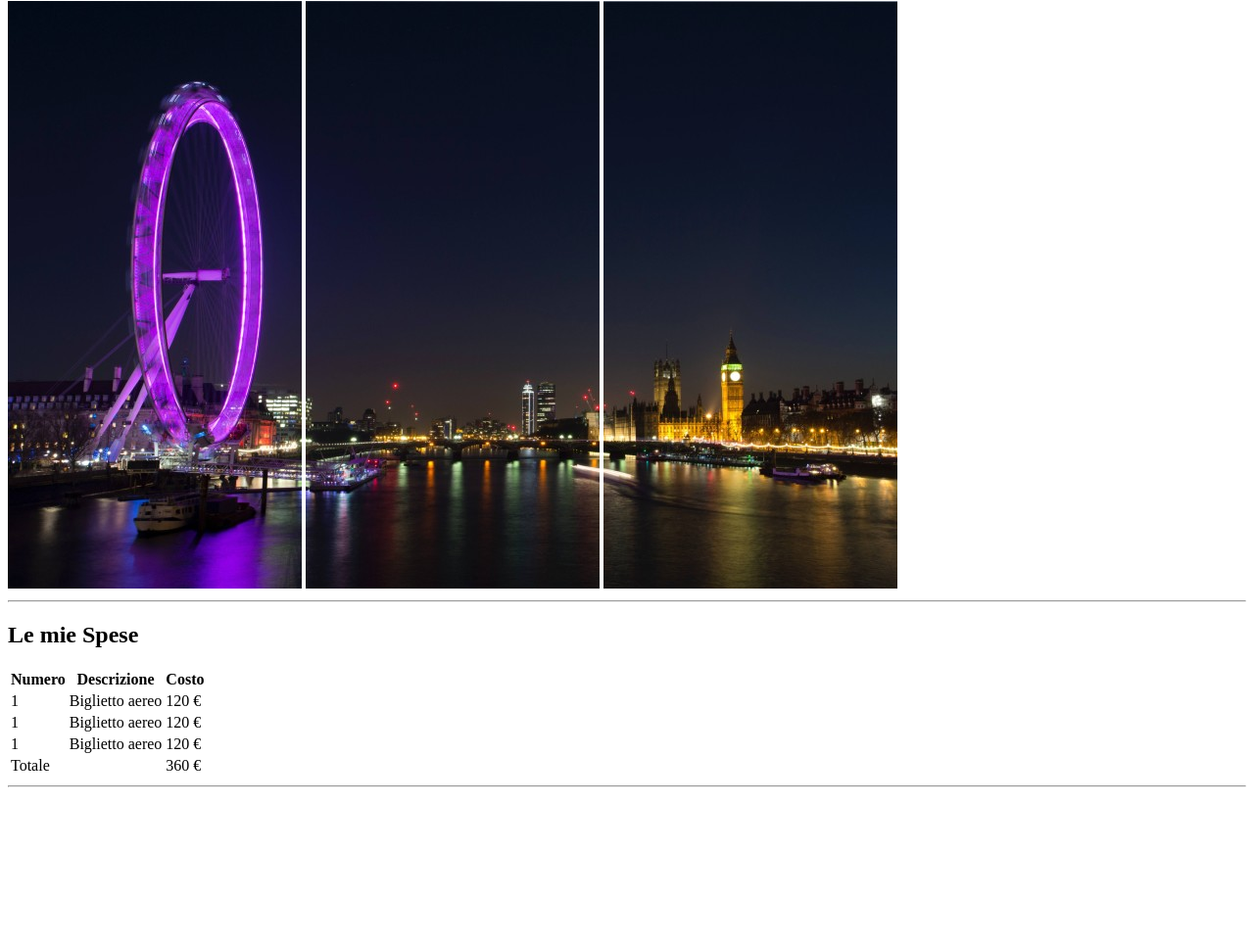
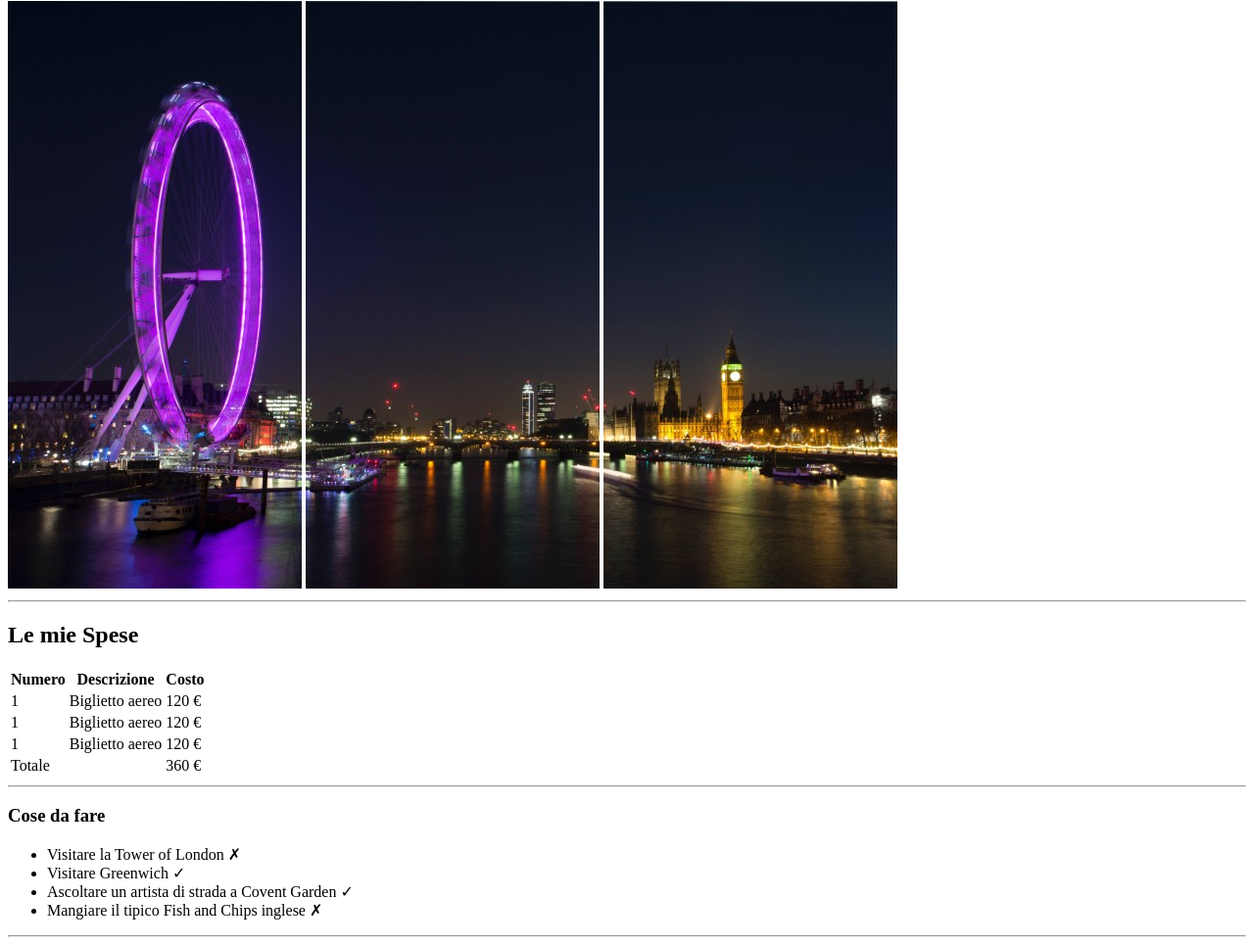
Before and after one commit to AndreaDex/html-london-trip, a plain HTML site: page index.html in a window 1280 px wide. Shown: the part 79-1044 px from the top of the page at 98% size. Before the commit the page ends 891 px from the top, so only its background shows below. Drawn offline with Linux system fonts and the light colour scheme.

Commit message:
Complete to do list

```diff
--- a/index.html
+++ b/index.html
@@ -66,6 +66,23 @@
         </section>
      <!-- /Costs -->
 
+     <!-- To do list -->
+     <section>
+
+        <h3>Cose da fare</h3>
+
+         <ul>
+            <li>Visitare la Tower of London &#x2717;</li>
+            <li>Visitare Greenwich &#x2713;</li>
+            <li>Ascoltare un artista di strada a Covent Garden &#x2713;</li>
+            <li>Mangiare il tipico Fish and Chips inglese &#x2717;</li>
+         </ul>
+
+         <hr>
+     </section>
+     <!-- /To do list -->
+
+
     </main>
     <!-- /Trip info -->
 
```
